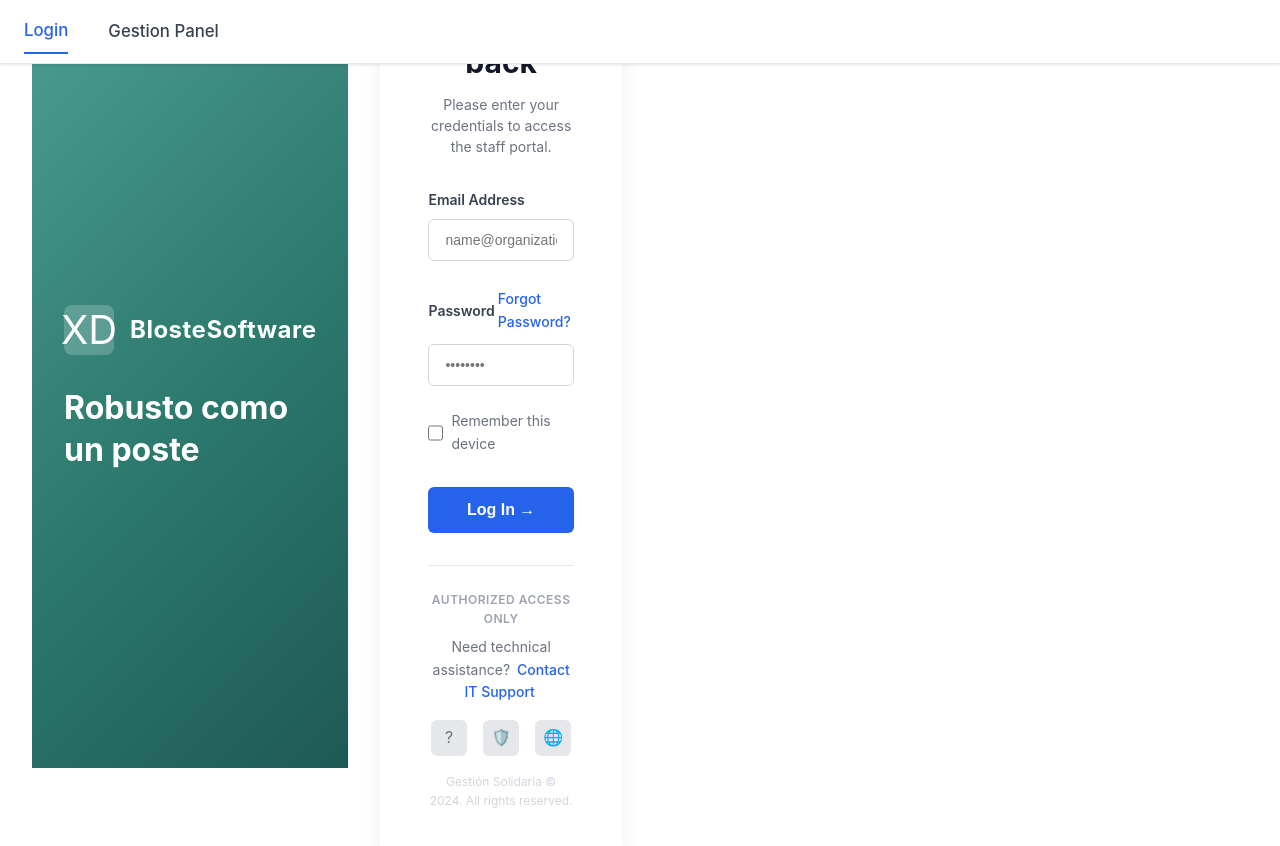
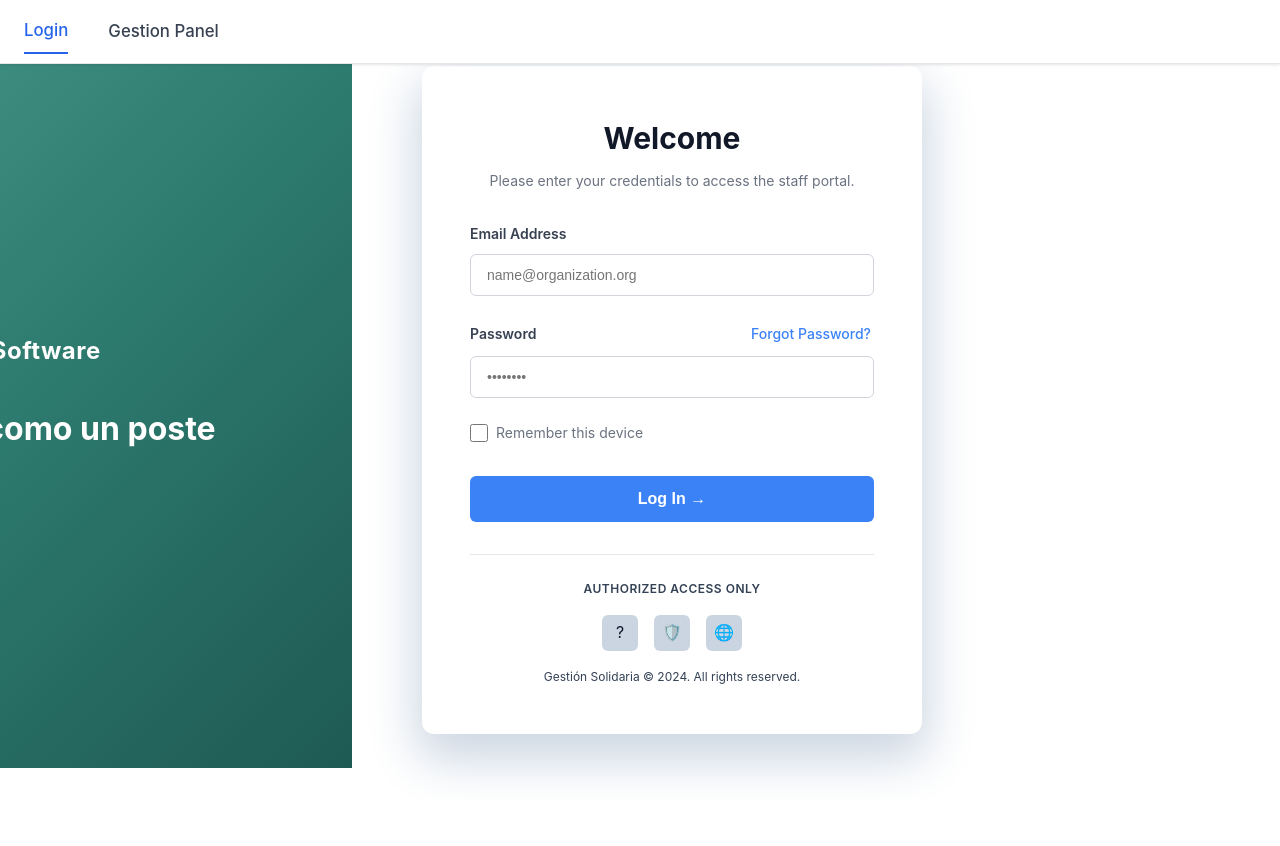
Before and after one commit to ComfyPenguin/Forget-me-now, a Vue app in the folder frontend/RemmyAdmin/: page /login in a window 1280 px wide. Shown: the top 846 px of the page. After the commit the page ends 800 px from the top, so only its background shows below. Built offline with nearby package versions, Linux system fonts and the light colour scheme; the HTML template or start-up script is replaced by a standard one.

Commit message:
Estructura login

```diff
--- a/frontend/RemmyAdmin/package.json
+++ b/frontend/RemmyAdmin/package.json
@@ -16,6 +16,7 @@
   },
   "dependencies": {
     "pinia": "^3.0.4",
+    "sass-embedded": "^1.97.3",
     "vue": "^3.5.27",
     "vue-router": "^5.0.1"
   },
--- a/frontend/RemmyAdmin/src/App.vue
+++ b/frontend/RemmyAdmin/src/App.vue
@@ -10,9 +10,7 @@ import { RouterLink, RouterView } from 'vue-router'
       <RouterLink to="/GestionPanel" class="nav-link">Gestion Panel</RouterLink>
     </div>
   </nav>
-
-
-    <RouterView />
+  <RouterView />
 </template>
 
 <style scoped>
--- a/frontend/RemmyAdmin/src/components/login/loginForm.vue
+++ b/frontend/RemmyAdmin/src/components/login/loginForm.vue
@@ -12,7 +12,7 @@ const handleSubmit = () => {
 <template>
   <div class="login-card">
     <div class="text-center">
-      <h2 class="login-title">Welcome back</h2>
+      <h2 class="login-title">Welcome</h2>
       <p class="login-subtitle">Please enter your credentials to access the staff portal.</p>
     </div>
 
@@ -61,7 +61,6 @@ const handleSubmit = () => {
 
     <div class="footer-section">
       <p class="authorized-text">AUTHORIZED ACCESS ONLY</p>
-      <p class="support-text">Need technical assistance? <a href="#" class="support-link">Contact IT Support</a></p>
       <div class="footer-icons">
         <a href="#" class="icon-link">?</a>
         <a href="#" class="icon-link">🛡️</a>
@@ -71,15 +70,15 @@ const handleSubmit = () => {
     </div>
   </div>
 </template>
+<style lang="scss">
 
-<style scoped>
 .login-card {
-  background: #ffffff;
+  background: var(--background);
   padding: 3rem;
   border-radius: 12px;
-  box-shadow: 0 10px 25px -5px rgba(0, 0, 0, 0.1);
+  box-shadow: 0 20px 50px 5px var(--neutral-light);
   width: 100%;
-  max-width: 420px;
+  max-width: 500px;
   display: flex;
   flex-direction: column;
 }
@@ -129,7 +128,7 @@ const handleSubmit = () => {
 
 .forgot-password {
   font-size: 0.875rem;
-  color: #2563eb;
+  color: var(--primary);
   text-decoration: none;
   font-weight: 500;
 }
@@ -150,7 +149,7 @@ const handleSubmit = () => {
 
 .form-input:focus {
   outline: none;
-  border-color: #2563eb;
+  border-color: var(--primary);
   box-shadow: 0 0 0 3px rgba(37, 99, 235, 0.1);
 }
 
@@ -175,7 +174,7 @@ const handleSubmit = () => {
 .submit-button {
   width: 100%;
   padding: 0.875rem 1rem;
-  background-color: #2563eb;
+  background-color: var(--primary);
   color: white;
   border: none;
   border-radius: 6px;
@@ -187,11 +186,11 @@ const handleSubmit = () => {
 }
 
 .submit-button:hover {
-  background-color: #1d4ed8;
+  background-color: var(--primary-dark);
 }
 
 .submit-button:active {
-  background-color: #1e40af;
+  background-color: var(--primary-darkest);
 }
 
 .footer-section {
@@ -203,19 +202,13 @@ const handleSubmit = () => {
 .authorized-text {
   font-size: 0.75rem;
   font-weight: 600;
-  color: #9ca3af;
+  color: var(--neutral-dark);
   letter-spacing: 0.5px;
   margin-bottom: 0.5rem;
 }
 
-.support-text {
-  font-size: 0.875rem;
-  color: #6b7280;
-  margin-bottom: 1rem;
-}
-
 .support-link {
-  color: #2563eb;
+  color: var(--primary);
   text-decoration: none;
   font-weight: 500;
 }
@@ -237,20 +230,20 @@ const handleSubmit = () => {
   display: flex;
   align-items: center;
   justify-content: center;
-  background-color: #e5e7eb;
+  background-color: var(--neutral-light);
   border-radius: 6px;
   text-decoration: none;
-  color: #6b7280;
+  color: var(--neutral-darkest);
   font-size: 1rem;
   transition: background-color 0.2s;
 }
 
 .icon-link:hover {
-  background-color: #d1d5db;
+  background-color: var(--neutral);
 }
 
 .copyright {
   font-size: 0.75rem;
-  color: #d1d5db;
+  color: var(--neutral-dark);
 }
 </style>
--- a/frontend/RemmyAdmin/src/main.ts
+++ b/frontend/RemmyAdmin/src/main.ts
@@ -5,6 +5,7 @@ import { createPinia } from 'pinia'
 
 import App from './App.vue'
 import router from './router'
+import './styles/global.css'
 
 const app = createApp(App)
 
--- a/frontend/RemmyAdmin/src/styles/global.css
+++ b/frontend/RemmyAdmin/src/styles/global.css
@@ -1,70 +1,26 @@
-@tailwind base;
-@tailwind components;
-@tailwind utilities;
+:root {
+  /* --- Primary (Blue) --- */
+  --primary-lightest: #EFF6FF;
+  --primary-light: #93C5FD;
+  --primary: #3B82F6;        /* Original */
+  --primary-dark: #2563EB;
+  --primary-darkest: #1E3A8A;
 
-:root {
-  /* Dark mode default (your original values) */
-  --bg-dark:      hsl(336 0% 1%);
-  --bg:           hsl(330 0% 4%);
-  --bg-light:     hsl(0 0% 9%);
-  --text:         hsl(0 0% 95%);
-  --text-muted:   hsl(300 0% 69%);
-  --highlight:    hsl(330 0% 39%);
-  --border:       hsl(0 0% 28%);
-  --border-muted: hsl(300 0% 18%);
-  --primary:      hsl(187 57% 58%);
-  --secondary:    hsl(6 68% 74%);
-  --danger:       hsl(9 26% 64%);
-  --warning:      hsl(52 19% 57%);
-  --success:      hsl(146 17% 59%);
-  --info:         hsl(217 28% 65%);
+  /* --- Secondary (Amber/Orange) --- */
+  --secondary-lightest: #FFFBEB;
+  --secondary-light: #FCD34D;
+  --secondary: #F59E0B;      /* Original */
+  --secondary-dark: #D97706;
+  --secondary-darkest: #78350F;
 
-  /* OKLCH overrides (modern browsers win) */
-  --bg-dark:      oklch(0.1 0 207);
-  --bg:           oklch(0.15 0 207);
-  --bg-light:     oklch(0.2 0 207);
-  --text:         oklch(0.96 0 207);
-  --text-muted:   oklch(0.76 0 207);
-  --highlight:    oklch(0.5 0 207);
-  --border:       oklch(0.4 0 207);
-  --border-muted: oklch(0.3 0 207);
-  --primary:      oklch(0.76 0.1 207);
-  --secondary:    oklch(0.76 0.1 27);
-  --danger:       oklch(0.7 0.05 30);
-  --warning:      oklch(0.7 0.05 100);
-  --success:      oklch(0.7 0.05 160);
-  --info:         oklch(0.7 0.05 260);
+  /* --- Neutral (Slate/Gray) --- */
+  --neutral-lightest: #F8FAFC;
+  --neutral-light: #CBD5E1;
+  --neutral: #64748B;        /* Original */
+  --neutral-dark: #334155;
+  --neutral-darkest: #0F172A;
+
+  /* --- Backgrounds --- */
+  --background: #FFFFFF;     /* Original */
+  --background-alt: #F1F5F9; /* Off-white for sectioning */
 }
-
-body.light {
-  /* Light mode fallbacks & OKLCH */
-  --bg-dark:      hsl(0 0% 90%);
-  --bg:           hsl(0 0% 95%);
-  --bg-light:     hsl(300 50% 100%);
-  --text:         hsl(330 0% 4%);
-  --text-muted:   hsl(0 0% 28%);
-  --highlight:    hsl(300 50% 100%);
-  --border:       hsl(300 0% 50%);
-  --border-muted: hsl(340 0% 62%);
-  --primary:      hsl(186 100% 11%);
-  --secondary:    hsl(4 48% 31%);
-  --danger:       hsl(9 21% 41%);
-  --warning:      hsl(52 23% 34%);
-  --success:      hsl(147 19% 36%);
-  --info:         hsl(217 22% 41%);
-
-  --bg-dark:      oklch(0.92 0 207);
-  --bg:           oklch(0.96 0 207);
-  --bg-light:     oklch(1 0 207);
-  --text:         oklch(0.15 0 207);
-  --text-muted:   oklch(0.4 0 207);
-  --highlight:    oklch(1 0 207);
-  --border:       oklch(0.6 0 207);
-  --border-muted: oklch(0.7 0 207);
-  --primary:      oklch(0.4 0.1 207);
-  --secondary:    oklch(0.4 0.1 27);
-  --danger:       oklch(0.5 0.05 30);
-  --warning:      oklch(0.5 0.05 100);
-  --success:      oklch(0.5 0.05 160);
-  --info:         oklch(0.5 0.05 260);
-}
--- a/frontend/RemmyAdmin/src/views/loginView.vue
+++ b/frontend/RemmyAdmin/src/views/loginView.vue
@@ -18,11 +18,13 @@ import LoginForm from "@/components/login/loginForm.vue";
 </div>
 </template>
 <style>
+
 .loginContainer {
   display: flex;
   height: calc(100vh - 64px);
-  width: 100%;
+  width: 100vw;                    /* ← change to 100vw (viewport width) */
   background-color: #f3f4f6;
+  margin-left: calc(-50vw + 50%);  /* ← add this to offset any padding */
 }
 
 .left {
```
Also changed, not shown: 1 other file (tests, documents, lock files or other folders).
